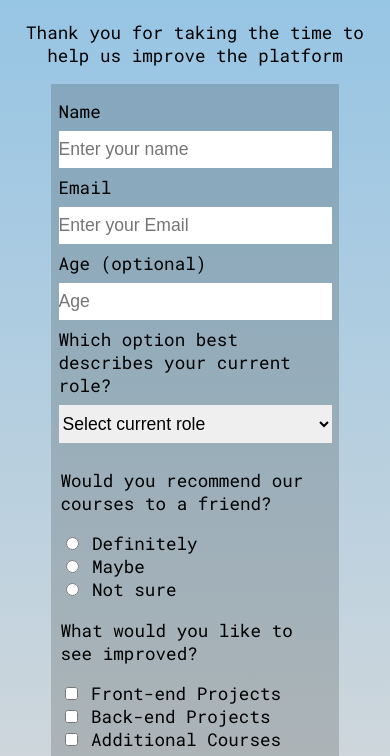
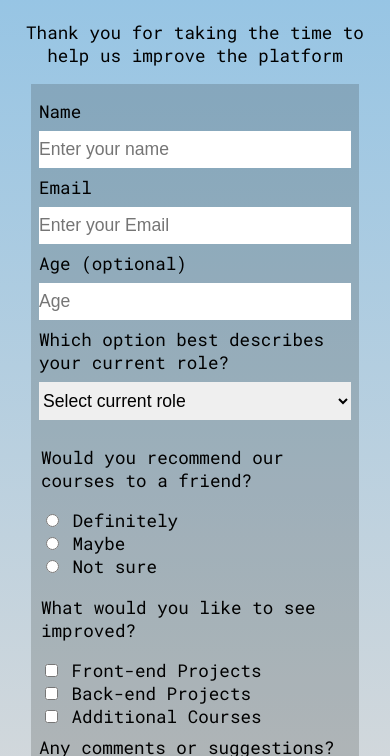
Before and after one commit to M0hammed0111/survey, a plain HTML site: page index.html in a window 390 px wide. Shown: the part 80-836 px from the top of the page. Drawn offline with Linux system fonts and the light colour scheme.

Commit message:
Improving the form responsive

```diff
--- a/styles.css
+++ b/styles.css
@@ -15,7 +15,8 @@ p {
 }
 
 form {
-    width: 70%;
+    width: 80%;
+    max-width: 600px;
     margin: 0 auto;
     padding: 2%;
     background-color: rgba(36, 41, 36, 0.2);
```
